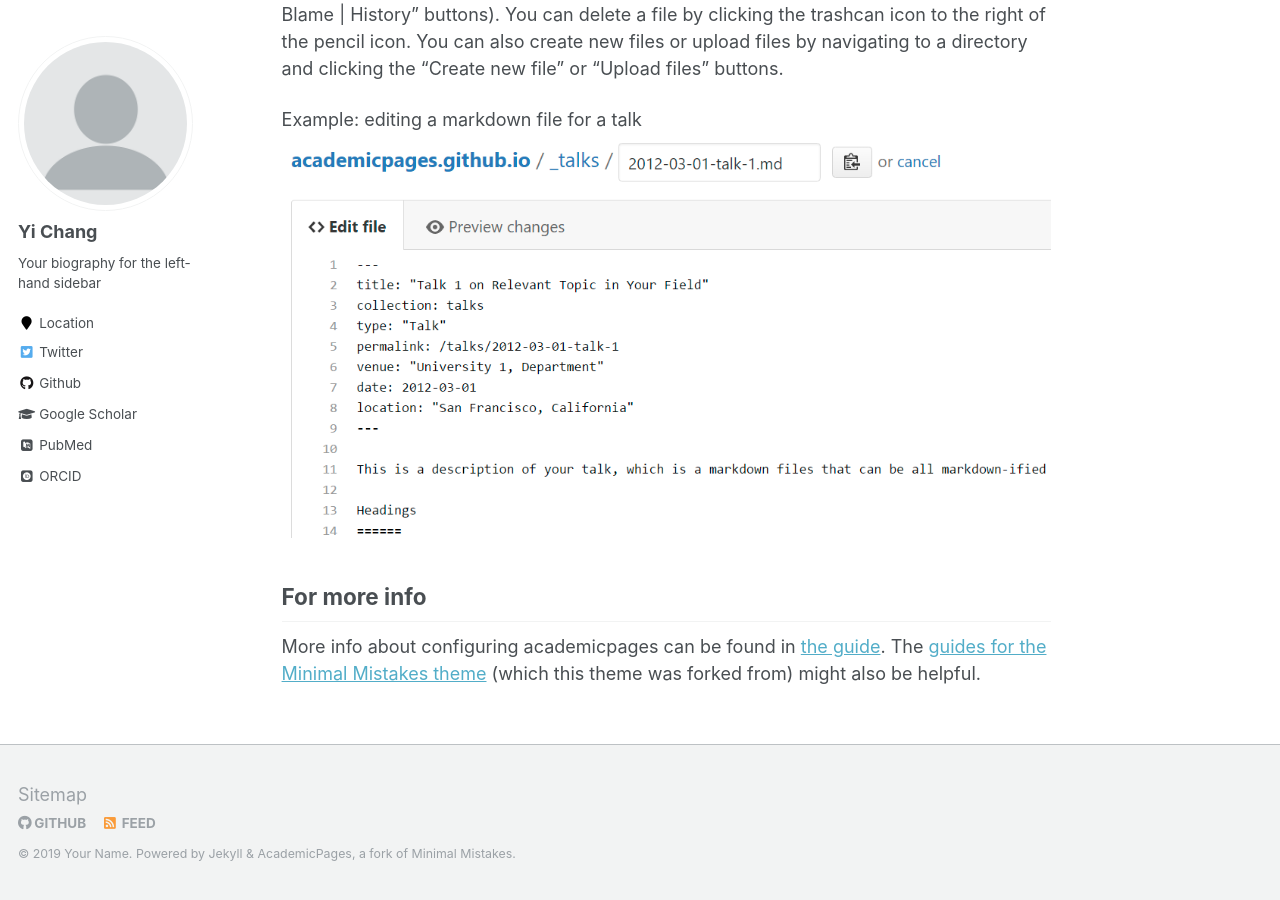
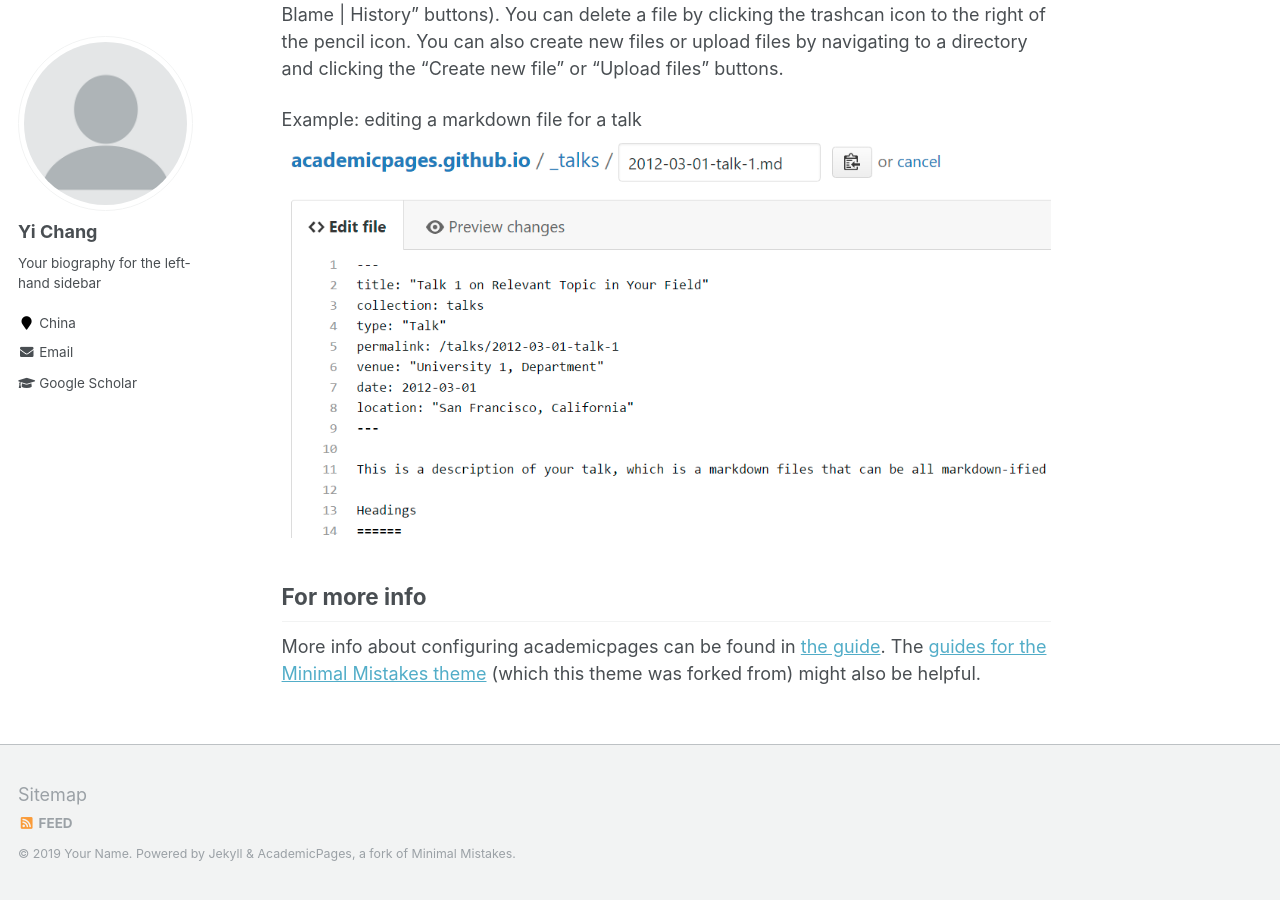
Before and after one commit to zhanwenchen/owuchangyuo.github.io, a Jekyll site: the page built from _pages/about.md, in a window 1280 px wide and 900 px high, scrolled down 2463 px. Built offline with Jekyll 4.4.1, drawn with Linux system fonts in a browser that asks for light colours; some web fonts are replaced.

Commit message:
Update _config.yml

```diff
--- a/_config.yml
+++ b/_config.yml
@@ -83,11 +83,11 @@ author:
   name             : "Yi Chang"
   avatar           : "profile.png"
   bio              : "Your biography for the left-hand sidebar"
-  location         : "Location"
+  location         : "China"
   employer         :
-  pubmed           : "https://www.ncbi.nlm.nih.gov/pubmed/?term=john+snow"
-  googlescholar    : "http://yourfullgooglescholarurl.com"
-  email            :
+  pubmed           :
+  googlescholar    : "https://scholar.google.com.hk/citations?user=I1nZ67YAAAAJ&hl=en"
+  email            : "owuchangyuo@gmail.com"
   researchgate     :  # example: "https://www.researchgate.net/profile/yourprofile"
   uri              :
   bitbucket        :
@@ -96,20 +96,20 @@ author:
   flickr           :
   facebook         :
   foursquare       :
-  github           : "academicpages"
+  github           :
   google_plus      :
   keybase          :
   instagram        :
   impactstory      : #"https://profiles.impactstory.org/u/xxxx-xxxx-xxxx-xxxx"
   lastfm           :
   linkedin         :
-  orcid            : "http://orcid.org/yourorcidurl"
+  orcid            :
   pinterest        :
   soundcloud       :
   stackoverflow    : # http://stackoverflow.com/users/123456/username
   steam            :
   tumblr           :
-  twitter          : "replacethistwitterhandle"
+  twitter          :
   vine             :
   weibo            :
   xing             :
```
